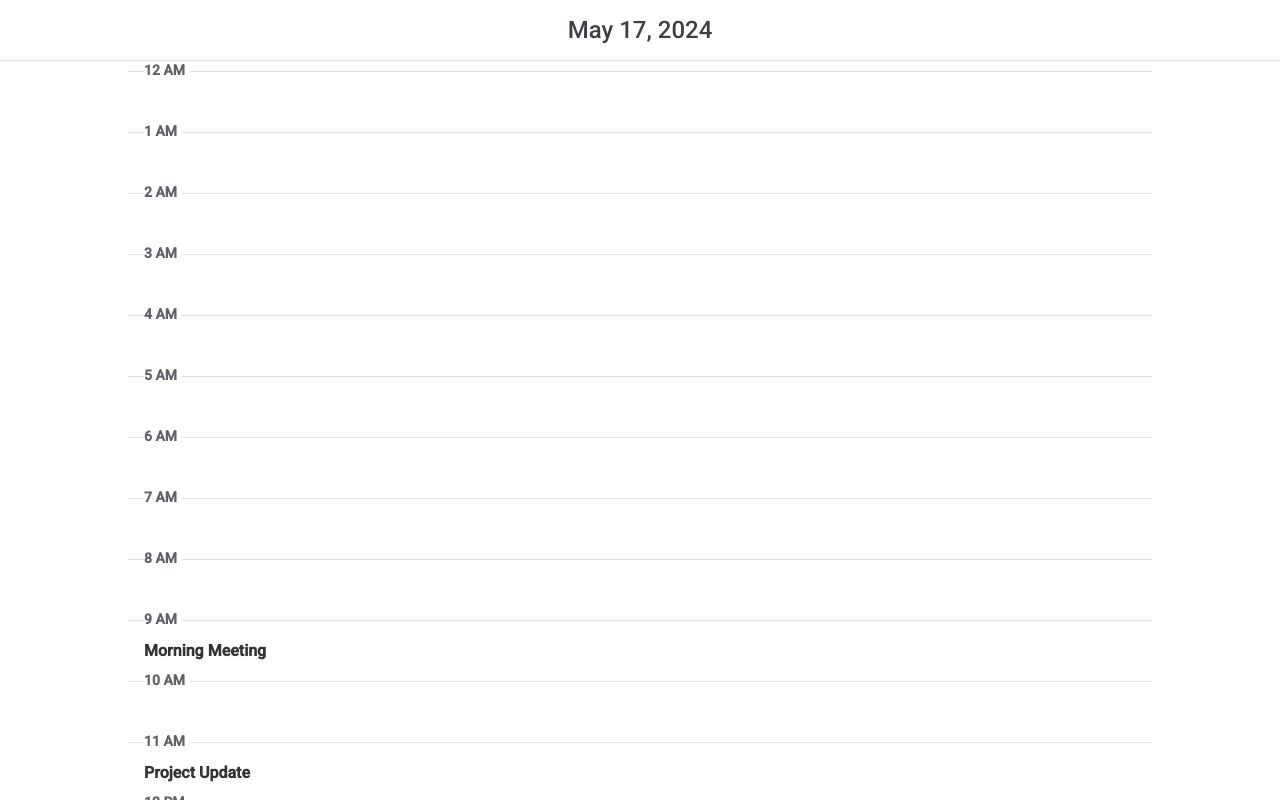
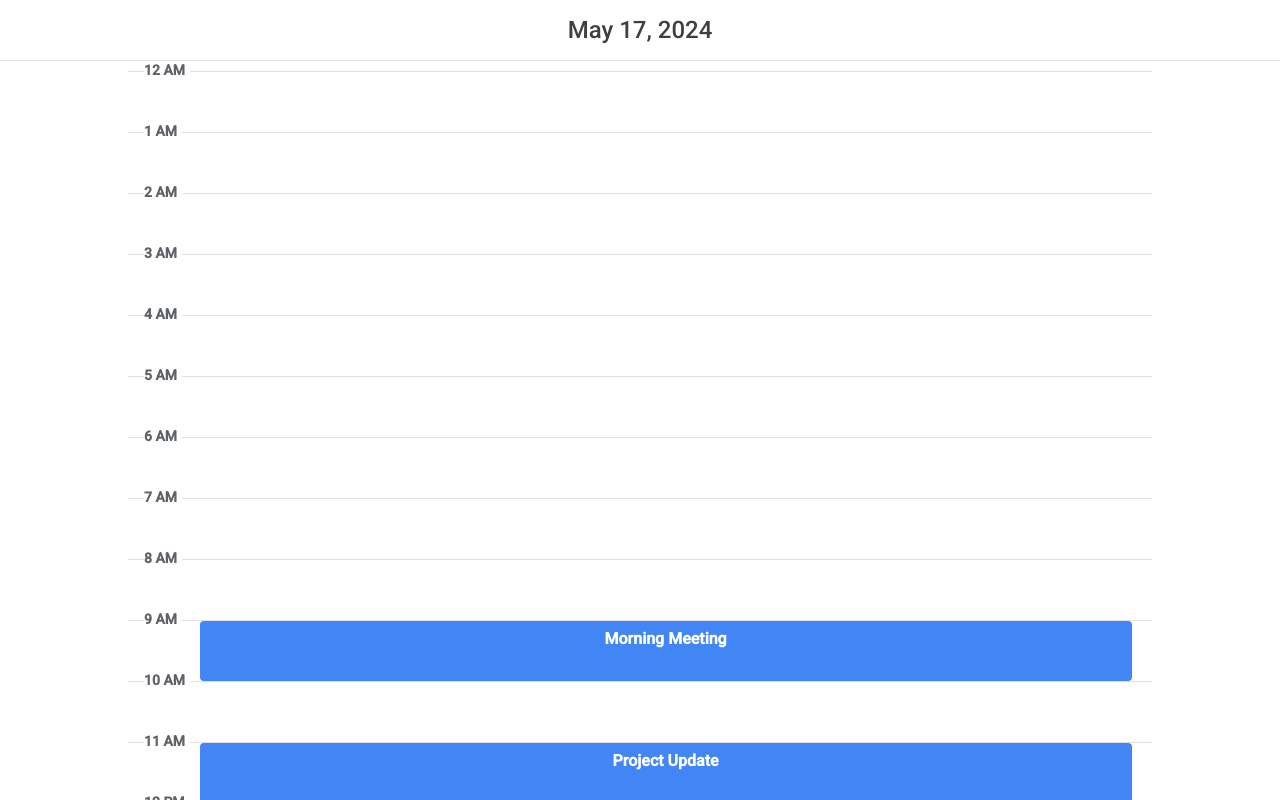
Before and after one commit to klister10/calendarCodingChallenge, a React (Create React App) app: page / in a window 1280 px wide. Built offline with nearby package versions, Linux system fonts and the light colour scheme.

Commit message:
event styling

```diff
--- a/src/components/CalendarDay.js
+++ b/src/components/CalendarDay.js
@@ -3,18 +3,23 @@ import './CalendarDay.scss';
 import { fetchEventsByDate } from '../services/api';
 import ErrorBanner from './ErrorBanner';
 import LoadingSpinner from './LoadingSpinner';
+import Event from './Event';
 
 const CalendarDay = ({ calendarDate }) => {
   const [events, setEvents] = useState([]);
   const [error, setError] = useState(null);
   const [loading, setLoading] = useState(true);
 
+  // Fetch events for the selected date
+  // on mount and whenever the date changes
+  // keep the calendar in a loading state until the events are fetched
   useEffect(() => {
     const fetchEvents = async () => {
       try {
         const data = await fetchEventsByDate(calendarDate);
         setEvents(data || []);
       } catch (error) {
+        // Handle the error by displaying an error banner
         setError('Failed to fetch events. Please try again later.');
       } finally {
         setLoading(false);
@@ -34,26 +39,41 @@ const CalendarDay = ({ calendarDate }) => {
     year: 'numeric',
   });
 
-  const getEventForHour = (hour) => {
-    return events.filter((event) => {
-      const eventHour = parseInt(event.startTime.split(':')[0], 10);
-      return eventHour === hour;
-    })
-    .map((event, index) => (
-      <div key={index} className="eventName">
-        {event.name}
-      </div>
-    ));
-  }
+  // Height of each hour block in pixels
+  // we are setting this using JS to coordinate the event component height with
+  // the height of the hour blocks. I don't love this and would like to revisit it
+  const hourBlockHeight = 60;
 
+  // Filter events for the given hour and map them to Event components
+  const getEventsForHour = (hour) => {
+    return events
+      .filter(event => {
+        const eventStartHour = parseInt(event.startTime.split(':')[0], 10);
+        return eventStartHour === hour;
+      })
+      .map((event, index) => {
+        return (
+          <Event key={index} event={event} hourBlockHeight={hourBlockHeight} />
+        );
+      });
+  };
+
+  // Generate 24 hour blocks for the day
   const generateHourBlocks = () => {
-    return Array.from({ length: 24 }, (_, hour) => (
-      <div key={hour} className="hourBlock">
-        <div className="hourLabel">{`${hour % 12 || 12} ${hour < 12 ? 'AM' : 'PM'}`}</div>
-        {getEventForHour(hour)}
-      </div>
-    ))
-  }
+    return Array.from({ length: 24 }, (_, hour) => {
+      const eventsForHour = getEventsForHour(hour);
+      return (
+        <div
+          key={hour}
+          className={`hourBlock ${eventsForHour.length > 0 ? 'scheduled' : ''}`}
+          style={{ height: `${hourBlockHeight}px` }}
+        >
+          <div className="hourLabel">{`${hour % 12 || 12} ${hour < 12 ? 'AM' : 'PM'}`}</div>
+          {eventsForHour}
+        </div>
+      );
+    });
+  };
 
   return (
     <div className="calendarDay">
@@ -61,13 +81,12 @@ const CalendarDay = ({ calendarDate }) => {
         <div className="date">{formattedDate}</div>
       </div>
       {error && <ErrorBanner message={error} onClose={handleCloseError} />}
-      <div className="hoursContainer">
-        {loading &&
+      <div className="hoursContainer" style={{ height: `${hourBlockHeight * 24}px` }}>
+        {loading ? (
           <LoadingSpinner />
-        }
-        {!loading &&
+        ) : (
           generateHourBlocks()
-        }
+        )}
       </div>
     </div>
   );
--- a/src/components/CalendarDay.scss
+++ b/src/components/CalendarDay.scss
@@ -40,10 +40,6 @@
       background-color: #ffffff;
       transition: background-color 0.3s;
 
-      &:hover {
-        background-color: #e8f0fe;
-      }
-
       &:first-of-type {
         margin-top: 10px;
       }
@@ -61,13 +57,10 @@
         background-color: #ffffff;
         padding-right: 5px; /* Ensure some padding to the right for better readability */
       }
+    }
 
-      .eventName {
-        margin-top: 20px;
-        padding-left: 16px;
-        font-size: 16px;
-        color: #333;
-      }
+    .hourBlock:hover:not(.scheduled) {
+      background-color: #e8f0fe;
     }
   }
 
--- /dev/null
+++ b/src/components/Event.js
@@ -0,0 +1,19 @@
+import React from 'react';
+import './Event.scss';
+
+const Event = ({ event, hourBlockHeight }) => {
+  const eventStartHour = parseInt(event.startTime.split(':')[0], 10);
+  const eventEndHour = parseInt(event.endTime.split(':')[0], 10);
+  const eventDuration = eventEndHour - eventStartHour;
+
+  return (
+    <div
+      className="event"
+      style={{ height: `${eventDuration * hourBlockHeight}px` }}
+    >
+      <span className="eventTitle">{event.name}</span>
+    </div>
+  );
+};
+
+export default Event;
--- /dev/null
+++ b/src/components/Event.scss
@@ -0,0 +1,20 @@
+.event {
+  position: absolute;
+  left: 7%;
+  right: 2%;
+  background-color: #4285f4;
+  color: #ffffff;
+  border-radius: 4px;
+  overflow: hidden;
+  white-space: nowrap;
+  text-overflow: ellipsis;
+  line-height: 1.5;
+  z-index: 2;
+
+  .eventTitle {
+    position: absolute;
+    left: calc(50% - 100px);
+    width: 200px;
+    top: 6px;
+  }
+}
--- a/src/services/api.js
+++ b/src/services/api.js
@@ -9,7 +9,7 @@ const dummyEvents = [
   {
     date: new Date(),
     startTime: '11:00',
-    endTime: '12:00',
+    endTime: '13:00',
     name: 'Project Update',
   },
   {
@@ -32,6 +32,9 @@ export async function fetchEventsByDate(calendarDate) {
     // Simulate an API call with a delay
     await new Promise((resolve) => setTimeout(resolve, 2000));
 
+    // Simulate an error by uncommenting the following line
+    //throw new Error('Failed to fetch events. Please try again later.');
+
     return dummyEvents;
   } catch (error) {
     console.error('Error fetching calendar events:', error);
```
